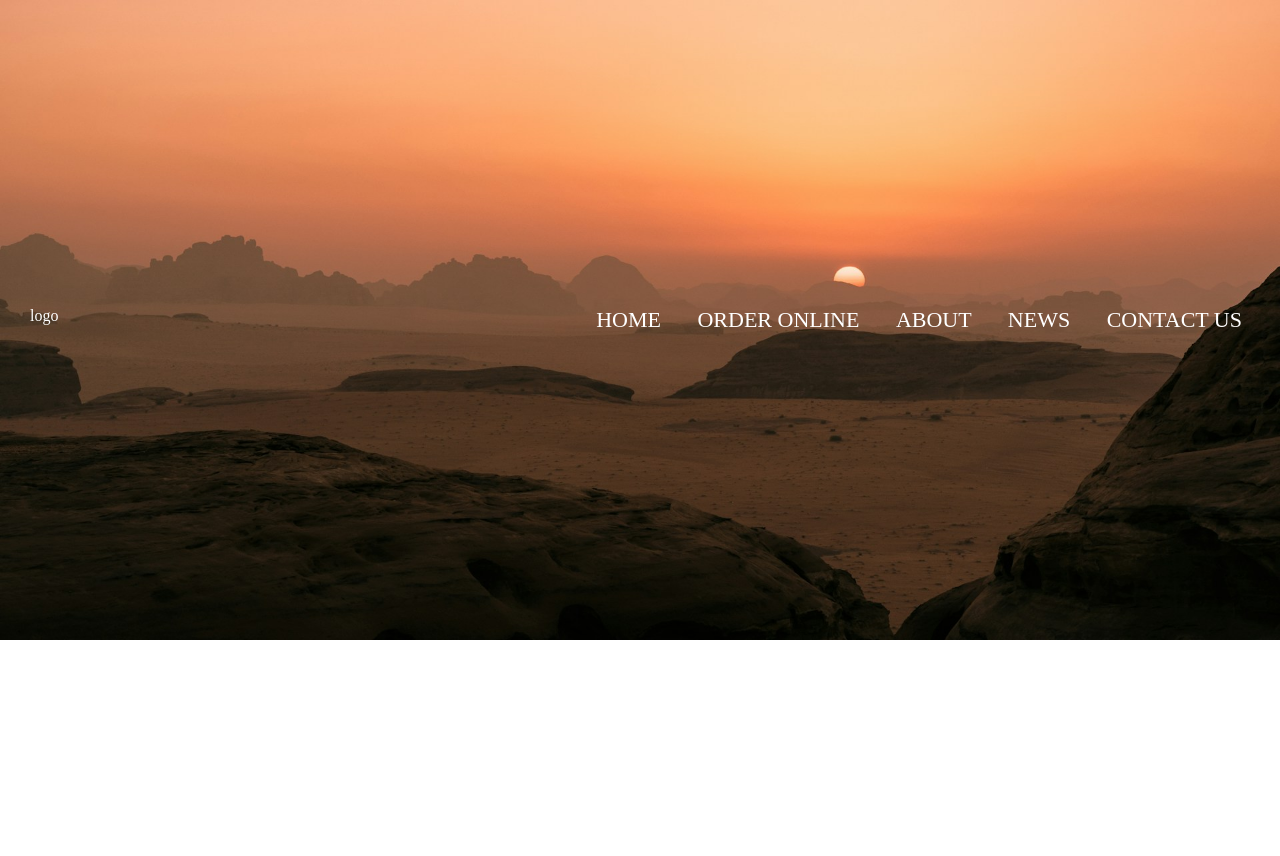
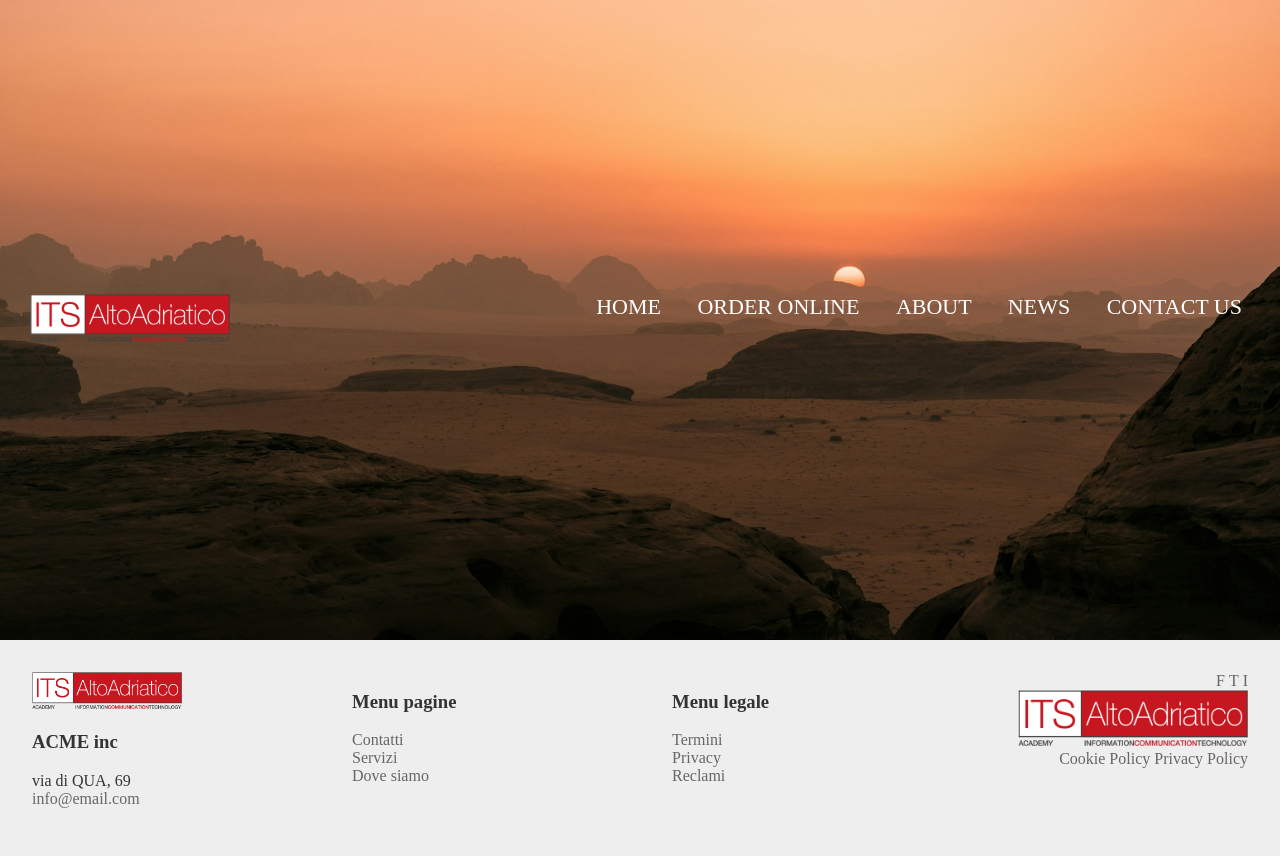
Before and after one commit to Diego-Betto-ITS/fren-linguaggi-web, a plain HTML site: page index.html in a window 1280 px wide. Before the commit the page ends 800 px from the top, so only its background shows below. Drawn offline with Linux system fonts and the light colour scheme.

Commit message:
footer con loghi e stili

```diff
--- a/index.html
+++ b/index.html
@@ -9,7 +9,9 @@
 <body>
     <header>
         <div class="top-menu">
-            <div id="logo">logo</div>
+            <div id="logo">
+                <img src="/logo.png" alt="logo" width="200px"/>
+            </div>
 
             <div id="menu">
                 <nav>
@@ -36,6 +38,62 @@
     </header>
     <!-- esempio di commento -->
 
+    <footer id="bottom-footer">
+        <div>
+            <img alt="loghetto" src="/logo.png" width="150px" />
+
+            <h3>ACME inc</h3>
+            <p>
+                via di QUA, 69<br />
+                <a href="mailto:info@email.com">info@email.com</a>
+            </p>
+        </div>
+
+        <div>
+            <h3>Menu pagine</h3>
+            <ul>
+                <li><a href="/contatti.html">Contatti</a></li>
+                <li><a href="/servizi.html">Servizi</a></li>
+                <li><a href="/dove-siamo.html">Dove siamo</a></li>
+            </ul>
+        </div>
+
+        <div>
+            <h3>Menu legale</h3>
+            <ul>
+                <li><a href="/termini.html">Termini</a></li>
+                <li><a href="/privacy.html">Privacy</a></li>
+                <li><a href="/reclami.html">Reclami</a></li>
+            </ul>
+        </div>
+
+        <div class="last">
+            <div>
+                <ul>
+                    <li><a target="_blank" href="https://facebook.com">F</a></li>
+                    <li><a target="_blank" href="https://twitter.com">T</a></li>
+                    <li><a target="_blank" href="https://instagram.com">I</a></li>
+                </ul>
+            </div>
+
+            <div class="finanziamenti">
+                <img
+                    src="/logo.png"
+                    alt="finanziamenti"
+                    width="556"
+                    height="136"
+                />
+            </div>
+
+            <div>
+                <ul>
+                    <li><a href="/cookie-policy.html">Cookie Policy</a></li>
+                    <li><a href="/privacy-policy.html">Privacy Policy</a></li>
+                </ul>
+            </div>
+        </div>
+    </footer>
+
 </body>
 
 </html>
--- a/style.css
+++ b/style.css
@@ -1,3 +1,8 @@
+html,
+body {
+    margin: 0;
+}
+
 a {
     color: lightgreen;
 }
@@ -56,6 +61,50 @@ body {
     margin: 0;
 }
 
+/** FOOTER **/
+
+#bottom-footer {
+    background-color: #eee;
+    color: #333;
+    display: flex;
+    width: 100%;
+    justify-content: space-between;
+}
+
+#bottom-footer a {
+    color: #666;
+    text-decoration: none;
+}
+
+#bottom-footer ul {
+    list-style: none;
+    margin: 0;
+    padding: 0;
+}
+
+#bottom-footer > div {
+    width: 100%;
+    padding: 2rem;
+}
+
+#bottom-footer .finanziamenti img {
+    width: 90%;
+    height: auto;
+}
+#bottom-footer div.last {
+    text-align: right;
+}
+
+#bottom-footer div.last li {
+    display: inline;
+}
+
+
+
+
+
+
+
 @media (min-width: 768px) {
     #menu li {
         display: inline;
```
Also changed, not shown: logo.png (added).
